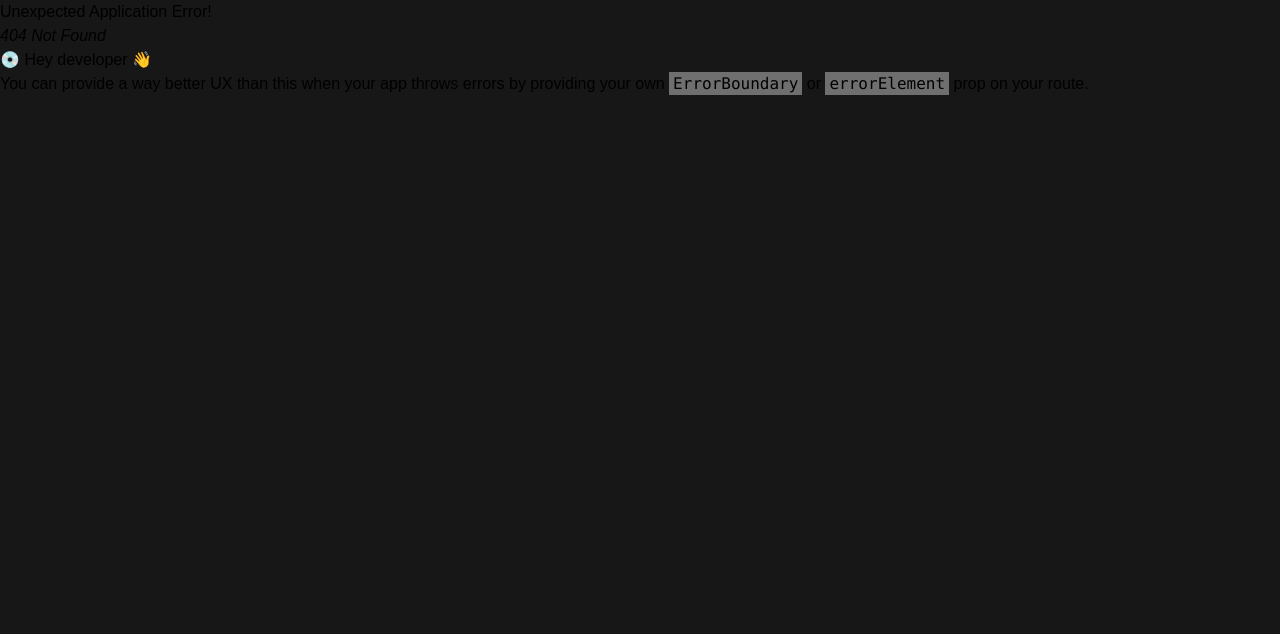
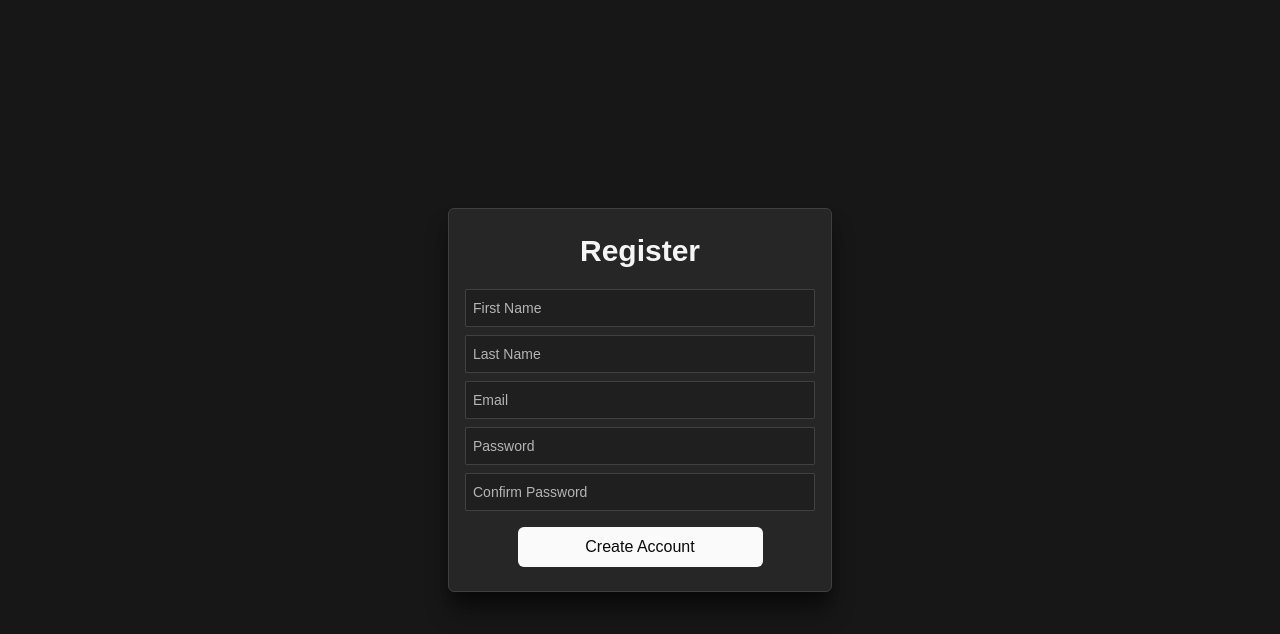
Before and after one commit to Amr2225/TMS, a React (Vite) app: page /register in a window 1280 px wide. Before the commit this address had no page. Shown: the top 634 px of the page. Built offline with nearby package versions, Linux system fonts and the light colour scheme.

Commit message:
added the register page

```diff
--- /dev/null
+++ b/src/Components/Message.jsx
@@ -0,0 +1,23 @@
+import { motion } from "framer-motion";
+import { FaInfo } from "react-icons/fa";
+import { IoWarning } from "react-icons/io5";
+
+const Message = ({ message, status, setMessage }) => {
+  return (
+    <motion.div
+      initial={{ opacity: 0, x: 15 }}
+      animate={{ opacity: 1, x: 0, transition: { duration: 1, type: "spring", damping: 12 } }}
+      exit={{ opacity: 0, x: 15 }}
+      onAnimationComplete={() => setMessage(false)}
+      className={`text-neutral-100 absolute top-0 right-0 m-5 bg-${
+        status === "success" ? "green" : "red"
+      }-600 p-3 rounded-md flex gap-1 place-items-center`}
+    >
+      {status === "success" && <FaInfo />}
+      {status === "error" && <IoWarning />}
+      {message}
+    </motion.div>
+  );
+};
+
+export default Message;
--- /dev/null
+++ b/src/Components/Register Inputs/FormInputs.jsx
@@ -0,0 +1,59 @@
+import { useState } from "react";
+import { IoEye, IoEyeOff } from "react-icons/io5";
+
+const FormInputs = ({ registerData, loginData, title, type }) => {
+  const [showPassword, setShowPassword] = useState(false);
+  let value, setValue;
+
+  //To get the register data
+  if (registerData) {
+    [value, setValue] = registerData;
+  }
+
+  //To get the login data
+  if (loginData) {
+    [value, setValue] = loginData;
+  }
+
+  const handleShowPassword = (e) => {
+    e.preventDefault();
+    setShowPassword(!showPassword);
+  };
+
+  return (
+    <>
+      {registerData && (
+        <span className='relative'>
+          <input
+            onChange={(e) => setValue(e.target.value)}
+            type={type === "password" ? (showPassword ? "text" : type) : type}
+            autoComplete='garbage'
+            className='bg-neutral-900/40 border border-neutral-500/40 rounded-sm p-2 w-full outline-none focus:border-violet-400     focus:bg-neutral-800 transition duration-200 text-neutral-100 text-sm'
+          />
+          <label
+            className={`absolute left-0 top-1/2 -translate-y-[50%] px-2 text-neutral-100/70 text-sm origin-left ${
+              value.trim() === "" ? "input-text-focus" : "input-text"
+            } tranistion duration-200`}
+          >
+            {title}
+          </label>
+          {type === "password" && (
+            <span onClick={handleShowPassword}>
+              {!showPassword ? (
+                <IoEye
+                  className={`text-neutral-100 absolute top-1/2 -translate-y-[50%] right-4 scale-110 hover:text-neutral-100/60 cursor-pointer transition-opacity duration-200 ${
+                    value.trim() !== "" ? "opacity-100" : "opacity-0"
+                  }`}
+                />
+              ) : (
+                <IoEyeOff className='text-neutral-100 absolute top-1/2 -translate-y-[50%] right-4 scale-110 hover:text-neutral-100/60 cursor-pointer' />
+              )}
+            </span>
+          )}
+        </span>
+      )}
+    </>
+  );
+};
+
+export default FormInputs;
--- a/src/Components/index.js
+++ b/src/Components/index.js
@@ -1,2 +1,3 @@
 export { default as Sidebar } from "./Sidebar";
 export { default as TasksBoard } from "./TasksBoard";
+export { default as Message } from "./Message";
--- /dev/null
+++ b/src/Forms Validation/Validation.js
@@ -0,0 +1,14 @@
+export const validation = (firstName, lastName, email, password) => {
+  if (firstName.trim() === "") return false;
+  if (lastName.trim() === "") return false;
+  if (email.trim() === "") return false;
+  if (password.trim() === "") return false;
+
+  return true;
+};
+
+export const validatePassword = (password, confirmPassword) => {
+  if (password.trim() !== confirmPassword.trim()) return false;
+
+  return true;
+};
--- /dev/null
+++ b/src/Pages/RegisterPage.jsx
@@ -0,0 +1,65 @@
+import { useState } from "react";
+import { motion, AnimatePresence } from "framer-motion";
+import { FaInfo } from "react-icons/fa";
+
+import FormInputs from "../Components/Register Inputs/FormInputs";
+import { validatePassword, validation } from "../Forms Validation/Validation";
+import { Message } from "../Components";
+
+const RegisterPage = () => {
+  const [firstName, setFirstName] = useState("");
+  const [lastName, setLastName] = useState("");
+  const [email, setEmail] = useState("");
+  const [password, setPassword] = useState("");
+  const [confirmPassword, setConfirmPassword] = useState("");
+
+  const [showMessage, setShowMessage] = useState(["", "", false]);
+
+  const handleSubmit = (e) => {
+    e.preventDefault();
+    if (!validation(firstName, lastName, email, password)) {
+      setShowMessage(["All fields are required", "error", true]);
+      return;
+    }
+    if (!validatePassword(password, confirmPassword)) {
+      setShowMessage(["Password Doesn't Match", "error", true]);
+      return;
+    }
+
+    //Show the message with success
+    setShowMessage(["Account Created Successfully", "success", true]);
+  };
+
+  return (
+    <main className='grid place-content-center h-screen overflow-hidden'>
+      <div className='w-96 h-96 bg-neutral-800 border border-neutral-700 rounded-md p-4 shadow-xl shadow-neutral-950'>
+        <h1 className='text-neutral-100 text-center pt-2 text-3xl font-bold'>Register</h1>
+        <form action='#' className='flex flex-col gap-2 mt-5'>
+          <FormInputs registerData={[firstName, setFirstName]} title='First Name' type='text' />
+          <FormInputs registerData={[lastName, setLastName]} title='Last Name' type='text' />
+          <FormInputs registerData={[email, setEmail]} title='Email' type='email' />
+          <FormInputs registerData={[password, setPassword]} title='Password' type='password' />
+          <FormInputs
+            registerData={[confirmPassword, setConfirmPassword]}
+            title='Confirm Password'
+            type='password'
+          />
+          <button
+            type='submit'
+            onClick={handleSubmit}
+            className='bg-neutral-50 hover:bg-neutral-300 hover:scale-95 text-neutral-950 px-3 py-2 mt-2 w-[70%] mx-auto rounded-md transition-all duration-200'
+          >
+            Create Account
+          </button>
+        </form>
+      </div>
+      <AnimatePresence>
+        {showMessage[2] && (
+          <Message message={showMessage[0]} status={showMessage[1]} setMessage={setShowMessage} />
+        )}
+      </AnimatePresence>
+    </main>
+  );
+};
+
+export default RegisterPage;
--- /dev/null
+++ b/src/Pages/index.js
@@ -0,0 +1,2 @@
+export { default as RegisterPage } from "./RegisterPage";
+export { default as HomePage } from "./HomePage";
--- a/src/index.css
+++ b/src/index.css
@@ -7,6 +7,15 @@
   margin: 0;
   box-sizing: border-box;
 }
+
 body{
   @apply bg-neutral-900 font-poppins
 }
+
+input:focus ~ .input-text-focus{
+ @apply text-violet-500 bg-neutral-800 transform -translate-y-7 translate-x-1 scale-75
+}
+
+input ~ .input-text{
+ @apply text-violet-500 bg-neutral-800 transform -translate-y-7 translate-x-1 scale-75
+}
```
Also changed, not shown: src/Pages/HomePage.jsx (renamed from src/App.jsx, +4 -4 lines), src/main.jsx (+6 -2 lines).
